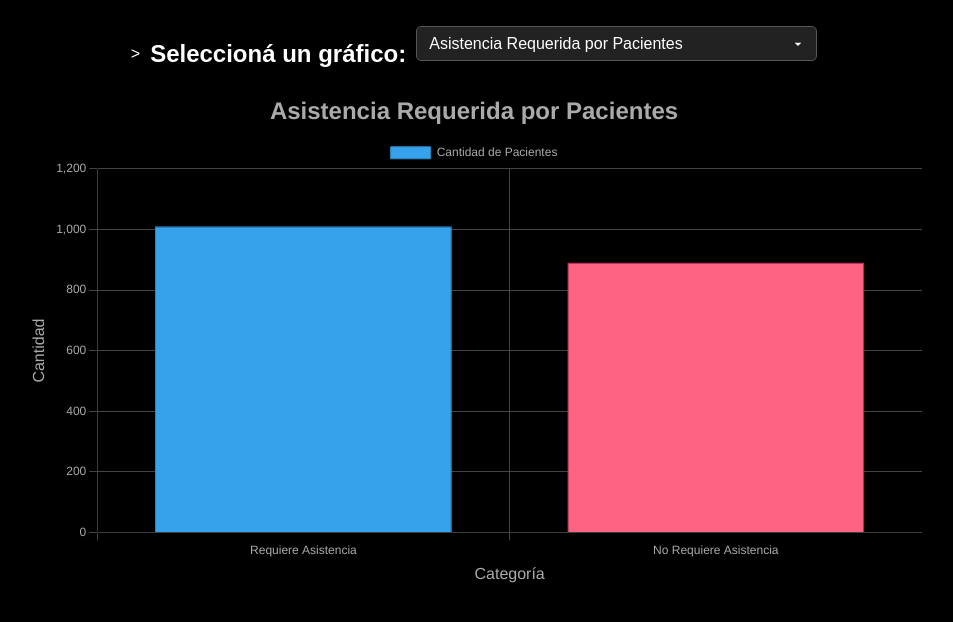
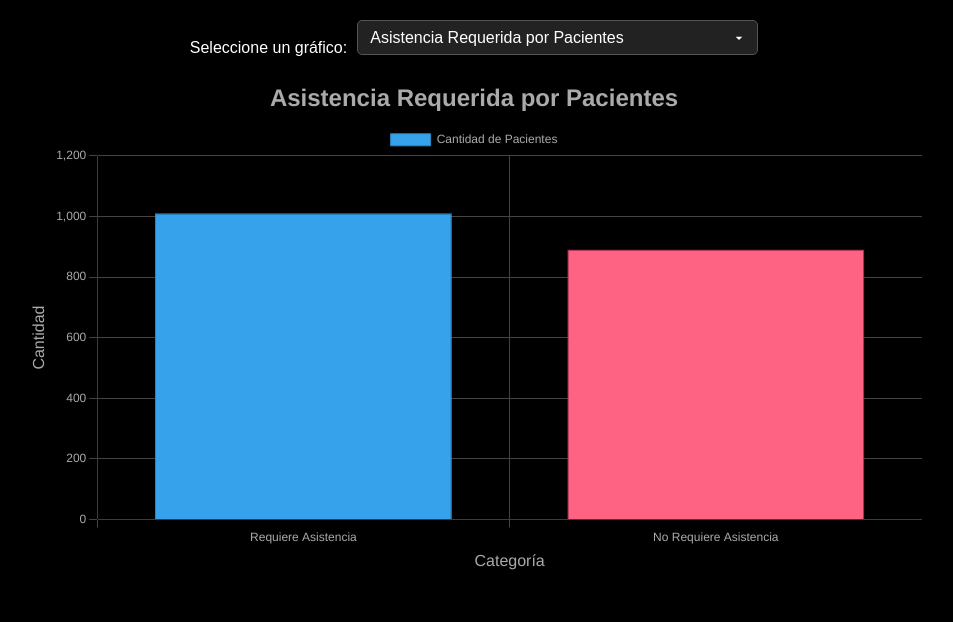
Before and after one commit to AAGG22/puericultura, a plain HTML site: page index.html in a window 1280 px wide. Shown: the whole page, without its empty margins (166-1119 px from the left). Drawn offline with nearby package versions, Linux system fonts and the light colour scheme.

Commit message:
Update index.html

```diff
--- a/index.html
+++ b/index.html
@@ -64,8 +64,8 @@ select {
   </style>
 </head>
 <body>
-  <div style="display: flex; align-items: center; gap: 10px;">>
-  <h2>Seleccioná un gráfico:</h2>
+  <div style="display: flex; align-items: center; gap: 10px;">
+  <p>Seleccione un gráfico:</p>
 <select id="selectorGrafico"></select>
   </div>
 
```
